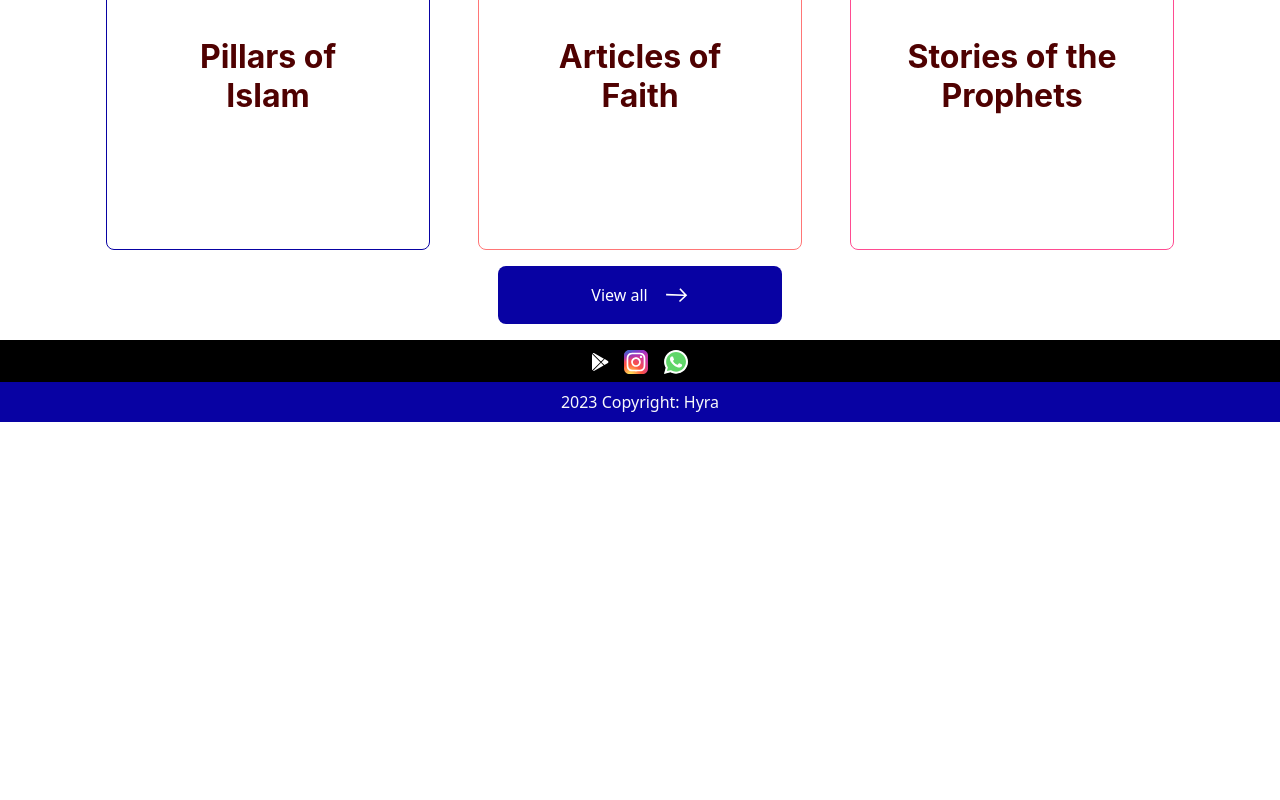
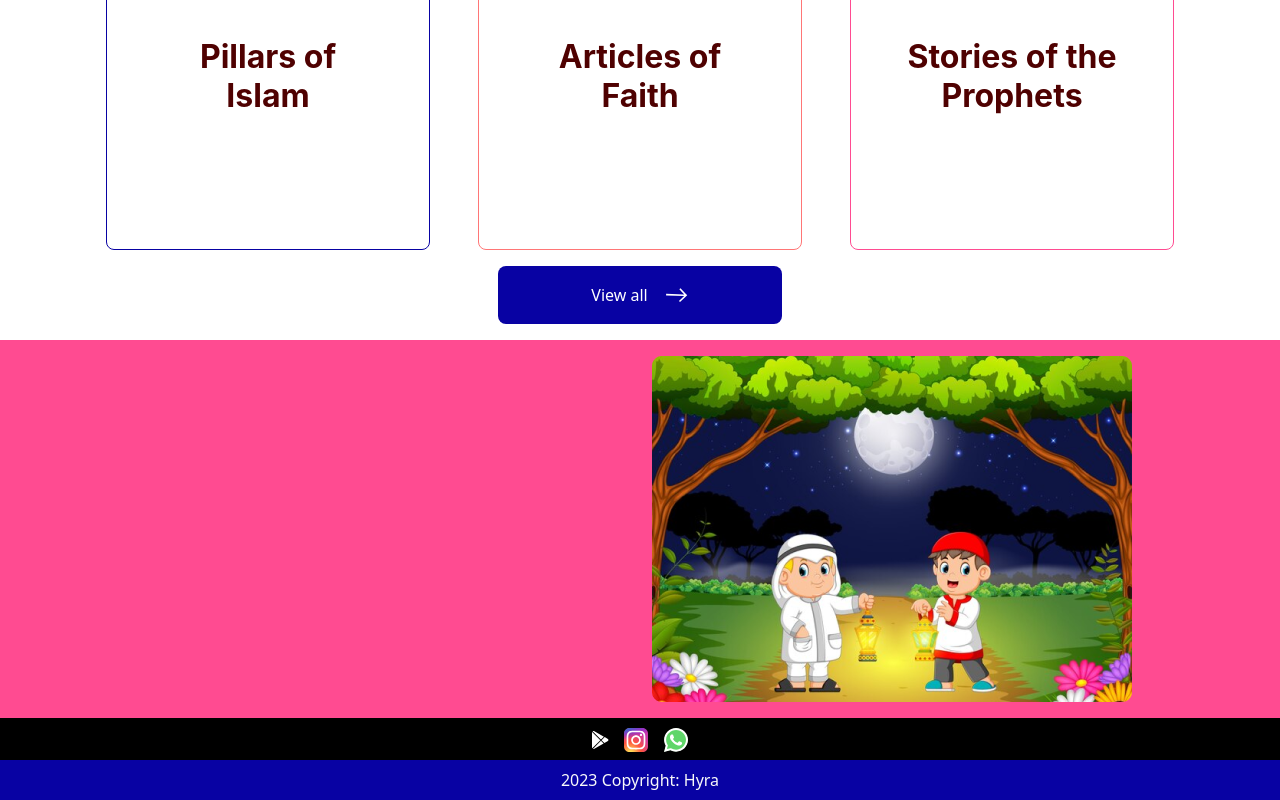
Before and after one commit to Oluwafemi-John1/Hyra-App, a React (Vite) app: page / in a window 1280 px wide. Shown: the part 1231-2031 px from the top of the page. Before the commit the page ends 1653 px from the top, so only its background shows below. Built offline with nearby package versions, Linux system fonts and the light colour scheme.

Commit message:
Add Getstarted component and simage.png

```diff
--- a/src/components/Getstarted.jsx
+++ b/src/components/Getstarted.jsx
@@ -1,12 +1,14 @@
 import React from 'react'
-
+import simage from '../components/assets/images/simage.png'
 const Getstarted = () => {
     return (
         <>
             <div className='container-fluid get-started-with-us'>
                 <div className="row">
                     <div className="col-6"></div>
-                    <div className="col-6"></div>
+                    <div className="col-6 py-3">
+                        <img src={simage} alt="" className="img-fluid" />
+                    </div>
                 </div>
             </div>
         </>
--- a/src/components/Home.jsx
+++ b/src/components/Home.jsx
@@ -4,6 +4,7 @@ import Herosection from './pages/Herosection'
 import Chooseus from './pages/Chooseus'
 import Footer from './Footer'
 import Teachings from './pages/Teachings'
+import Getstarted from './Getstarted'
 
 const Home = () => {
     return (
@@ -14,6 +15,7 @@ const Home = () => {
                     <Herosection />
                     <Chooseus />
                     <Teachings />
+                    <Getstarted/>
                 </div>
                 <Footer />
             </>
```
Also changed, not shown: src/components/assets/images/simage.png (added).
